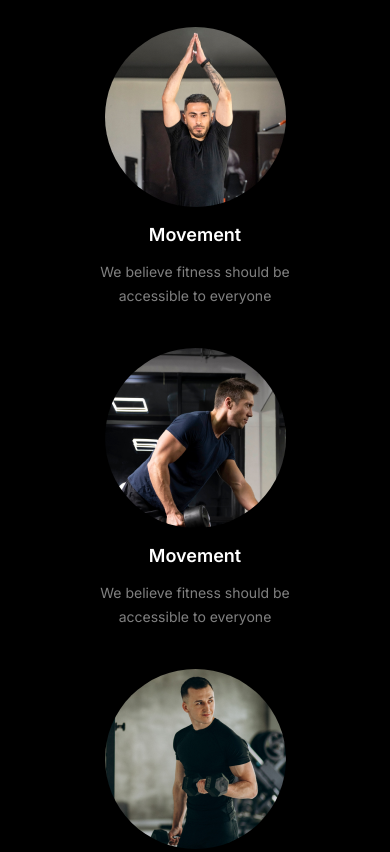
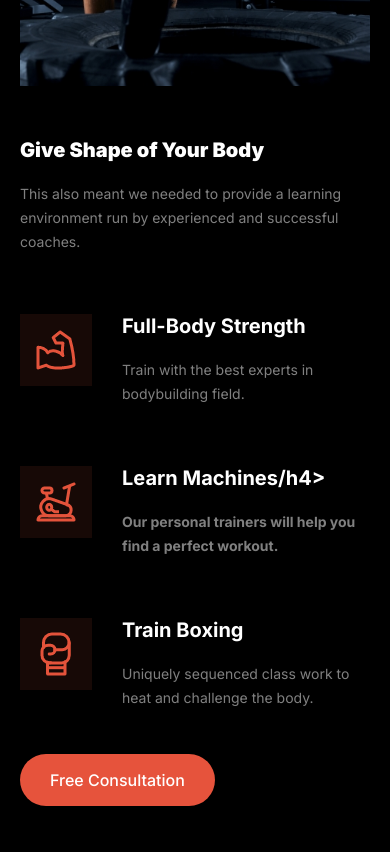
Before and after one commit to mdridoyhasan215246/programming-hero-assignment-02, a plain HTML site: page index.html in a window 390 px wide. Shown: the part 1780-2632 px from the top of the page. Drawn offline with Linux system fonts and the light colour scheme; a web font is replaced by a local one.

Commit message:
Unique section creation done with mobile responsive

```diff
--- a/index.html
+++ b/index.html
@@ -149,6 +149,115 @@
 
 
 
+        <!-- about us section start  -->
+
+
+
+
+        <section class="about-section">
+
+            <div class="container about-heading">
+
+                <h2>Who we are</h2>
+
+            </div>
+
+
+            <div class="container about-container">
+
+                <div class="about-left">
+
+                    <h3>Give Shape of Your Body</h3>
+                    <p>This also meant we needed to provide a learning environment run by experienced and successful coaches. </p>
+
+                    <div class="about-icon-box">
+
+                        <div class="about-icon">
+                            <img src="./images/masal icon.png" alt="">
+                        </div>
+
+                        <div class="icon-box-details">
+                            <h4>Full-Body Strength</h4>
+                            <p>Train with the best experts in bodybuilding field.</p>
+                        </div>
+
+
+                    </div>
+
+
+                    <div class="about-icon-box">
+
+                        <div class="about-icon">
+                            <img src="./images/machine icon.png" alt="">
+                        </div>
+
+                        <div class="icon-box-details">
+                            <h4>Learn Machines/h4>
+                            <p>Our personal trainers will help you find a perfect workout.</p>
+                        </div>
+
+
+                    </div>
+
+
+
+                    <div class="about-icon-box">
+
+                        <div class="about-icon">
+                            <img src="./images/boxing icon.png" alt="">
+                        </div>
+
+                        <div class="icon-box-details">
+                            <h4>Train Boxing</h4>
+                            <p>Uniquely sequenced class work to heat and challenge the body.</p>
+                        </div>
+
+
+                    </div>
+
+
+                    <div class="about-btn">
+                        <a href="#" class="primary-btn">Free Consultation</a>
+                    </div>
+
+
+
+
+
+                </div>
+
+
+                <div class="about-right">
+
+                    <img src="./images/Your-image-mask-3.jpg" alt="">
+
+
+
+                </div>
+
+
+            </div>
+
+
+
+        </section>
+
+
+
+
+
+
+
+        <!-- about us section end  -->
+
+
+
+
+
+
+
+
+
         <!-- habit secton start -->
 
 
@@ -172,19 +281,19 @@
 
                     <div class="habit-card">
                         <img src="./images/image 2.png" alt="">
-                        <h4>Movement</h4>
+                        <h4>Time</h4>
                         <p>We believe fitness should be <br> accessible to everyone</p>
                     </div>
 
                     <div class="habit-card">
                         <img src="./images/image 4.png" alt="">
-                        <h4>Movement</h4>
+                        <h4>Practice</h4>
                         <p>We believe fitness should be <br> accessible to everyone</p>
                     </div>
 
                     <div class="habit-card">
                         <img src="./images/image 5.png" alt="">
-                        <h4>Movement</h4>
+                        <h4>Weight loss</h4>
                         <p>We believe fitness should be <br> accessible to everyone</p>
                     </div>
 
--- a/mobile.css
+++ b/mobile.css
@@ -145,12 +145,45 @@
 
 
 
+            /* about section start  */
+
+
+
+            .about-heading{
+                text-align: center;
+                margin-top: -150px;
+
+            }
+            .about-container{
+
+                display: flex;
+                flex-direction: column-reverse;
+                justify-content: space-between;
+                align-items: flex-start;
+                gap: 50px;
+                padding: 0px 20px;
+
+            }
+
+
+            .about-right img{
+
+                max-width: 350px ;
+                max-height: 500px;
+
+
+
+            }
+
+
+
+
+
+
 
             /* habit section style start  */
 
-            .habit-section{
-                margin-top: -120px;
-            }
+
             .habit-cards{
                 margin-top: 50px;
                 display: grid;
--- a/style.css
+++ b/style.css
@@ -260,8 +260,86 @@ font-weight: 500;
 
 
 
+
+
+
+
+
+
+
+
+/* about section style start  */
+
+
+
+.about-section{
+    margin-top: -50px;
+}
+
+
+.about-heading{
+    text-align: center;
+    margin-bottom: 80px;
+
+}
+
+
+
+.about-container{
+    display: flex;
+    justify-content: space-between;
+    align-items: flex-start;
+    gap: 50px;
+
+}
+.about-icon-box{
+    display: flex;
+    justify-content: flex-start;
+    align-items: flex-start;
+    gap: 30px;
+    margin-top: 60px;
+}
+.about-icon-box h4{
+    font-size: 2.0rem;
+}
+
+
+
+.about-left P{
+    margin-top: 20px;
+
+}
+
+.about-icon img{
+
+    filter: brightness(0) saturate(100%) invert(63%) sepia(78%) saturate(6028%) hue-rotate(341deg) brightness(96%) contrast(86%);
+
+}
+
+.about-btn{
+    margin-top: 60px;
+}
+
+
+
+
+
+
+
+
+/* about section style end  */
+
+
+
+
+
+
 /* habit section style start  */
 
+
+.habit-section{
+    margin-top: 100px;
+}
 
 .habit-container{
     margin:auto;
@@ -789,7 +867,7 @@ font-weight: 500;
 
 
 footer{
-    background-color: #222222;
+    background-color: #ccae62;
 }
 
 .main-footer{
```
Also changed, not shown: images/Your-image-mask-3.jpg (added), images/boxing icon.png (added), images/machine icon.png (added), images/masal icon.png (added).
